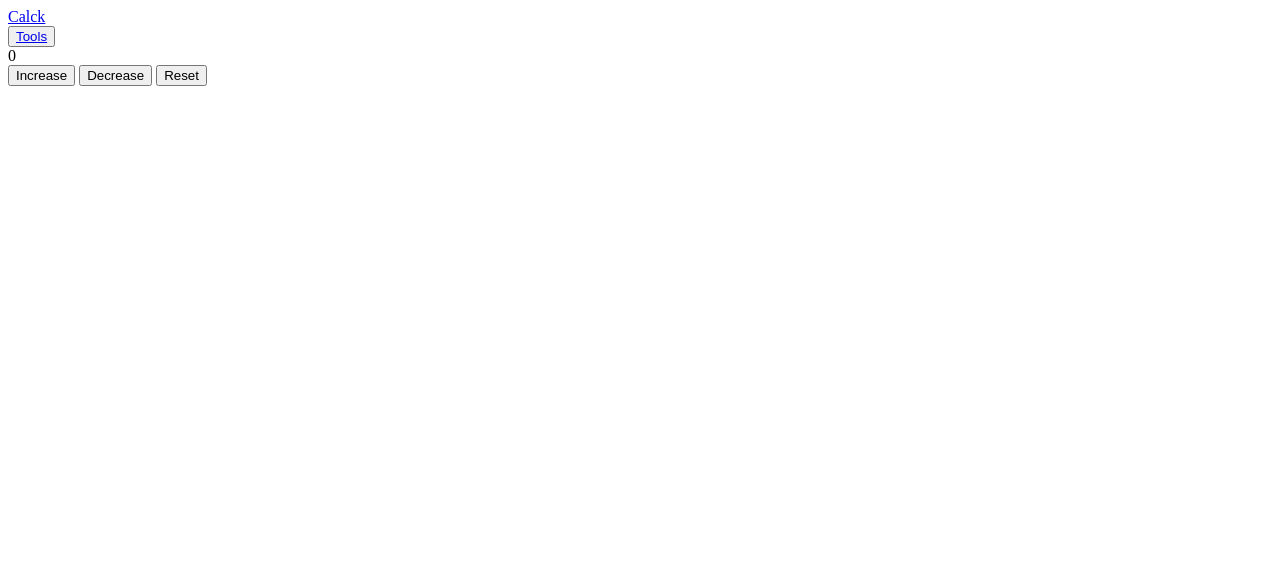
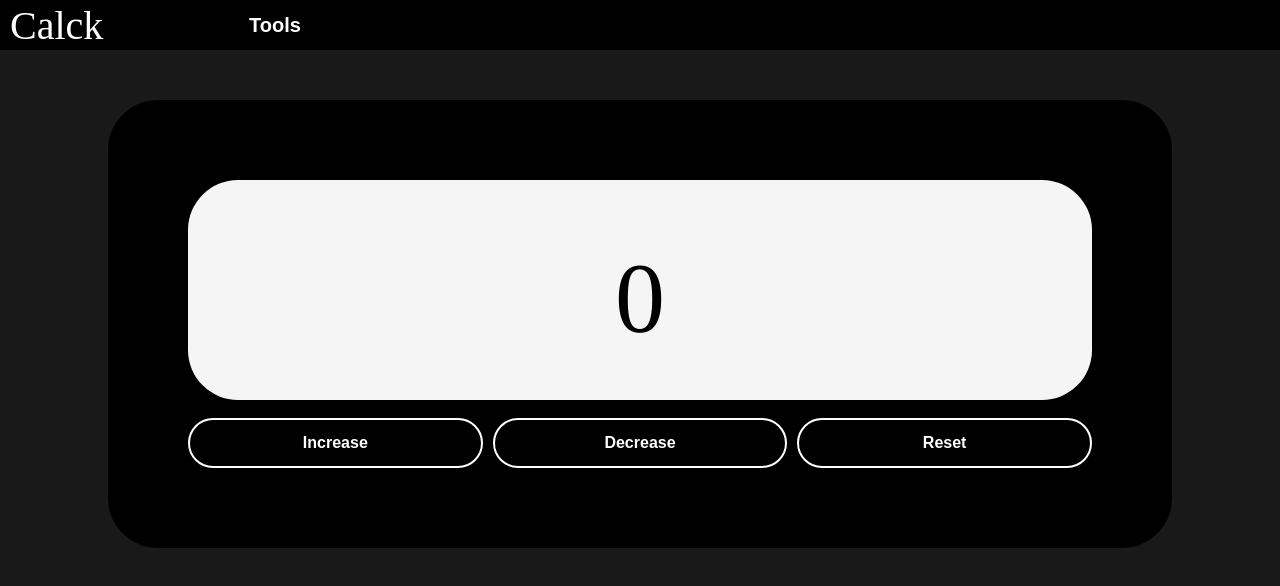
Before and after one commit to DeeMonkey99/DeeHub, a plain HTML site: page counter.html in a window 1280 px wide. Drawn offline with Linux system fonts and the light colour scheme; the site is published under a folder, as on GitHub Pages, so addresses that start at the root find nothing.

Commit message:
Update counter.html

```diff
--- a/counter.html
+++ b/counter.html
@@ -3,8 +3,8 @@
 <head>
     <title>Counter</title>
 
-    <link rel="stylesheet" href="/style.css"/>
-    <link rel="stylesheet" href="/counter.css"/>
+    <link rel="stylesheet" href="style.css"/>
+    <link rel="stylesheet" href="counter.css"/>
 </head>
 <body>
     <div class="header">
@@ -12,7 +12,7 @@
         <div class="section-1">
             <div class="logo-c">
                 <label class="logo">
-                    <a href="http://127.0.0.1:5500/index.html">
+                    <a href="index.html">
                         Calck
                     </a>
                 </label>
@@ -21,7 +21,7 @@
         <div class="section-2">
             <div class="tools">
                 <button class="toolbtn">
-                    <a href="/tools.html">
+                    <a href="tools.html">
                     Tools
                     </a>
                 </button>
```
